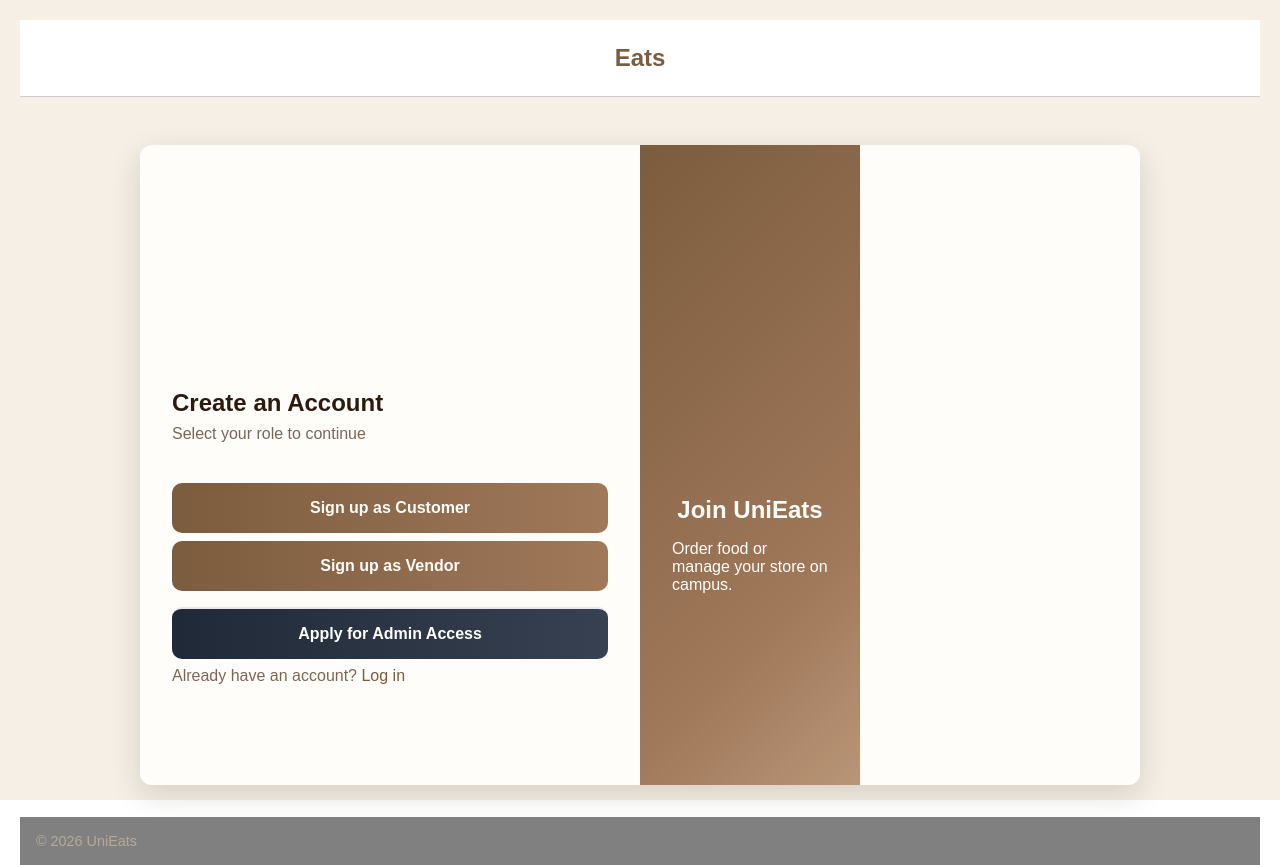
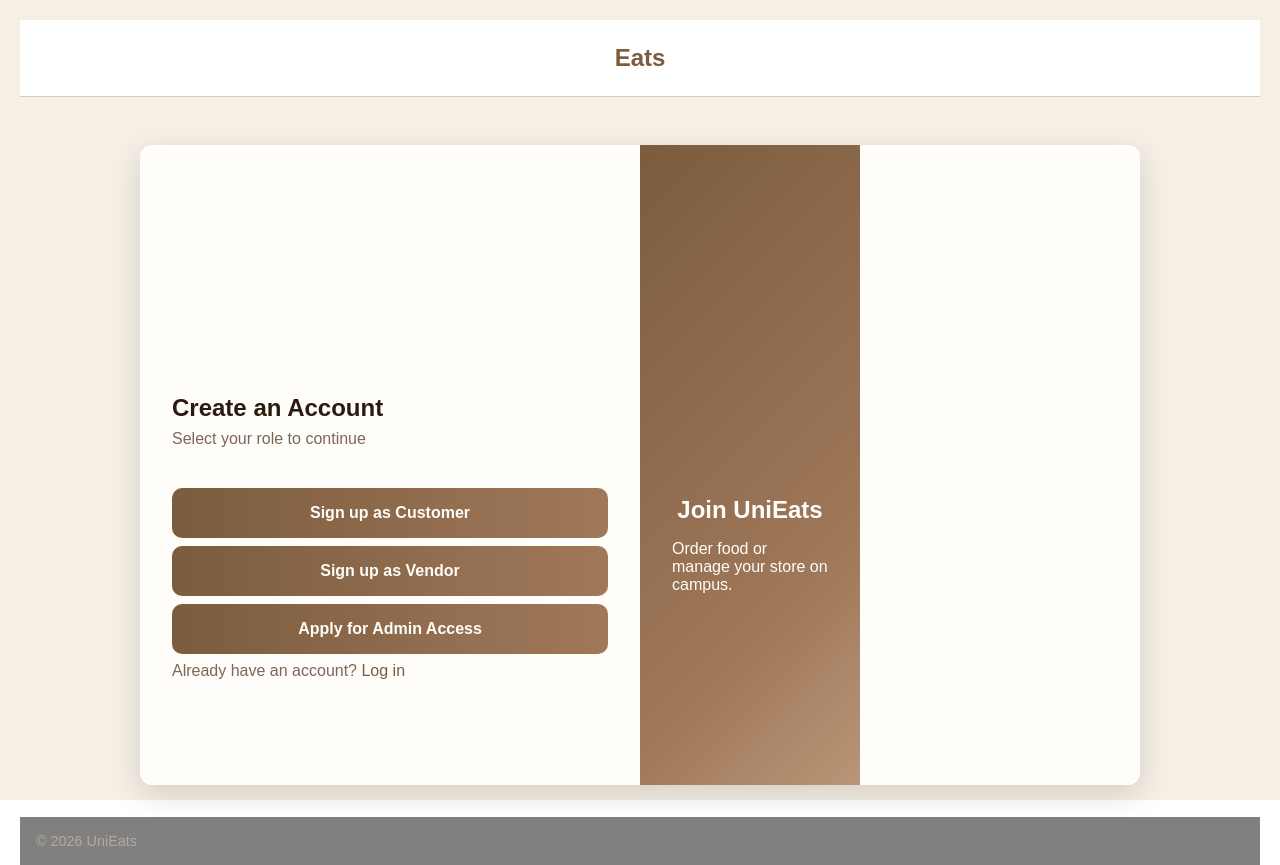
Before and after one commit to Food-Catering-plateform/FOOD-ORDERING-PLATFORM, a React (Create React App) app: page /signup-role in a window 1280 px wide. Built offline with nearby package versions, Linux system fonts and the light colour scheme; no server answers.

Commit message:
colour in styling

```diff
--- a/src/components/login-and-signup/style-signup.css
+++ b/src/components/login-and-signup/style-signup.css
@@ -178,14 +178,3 @@
     order: -1;
   }
 }
-/* Admin role button — visually distinct from vendor/customer */
-.signup-flow .role-btn--admin {
-  background: linear-gradient(to right, #1f2937, #374151);
-  margin-top: 1rem;
-  border-top: 2px solid #e5e7eb;
-  padding-top: 1rem;
-}
-
-.signup-flow .role-btn--admin:hover {
-  filter: brightness(1.15);
-}
```
